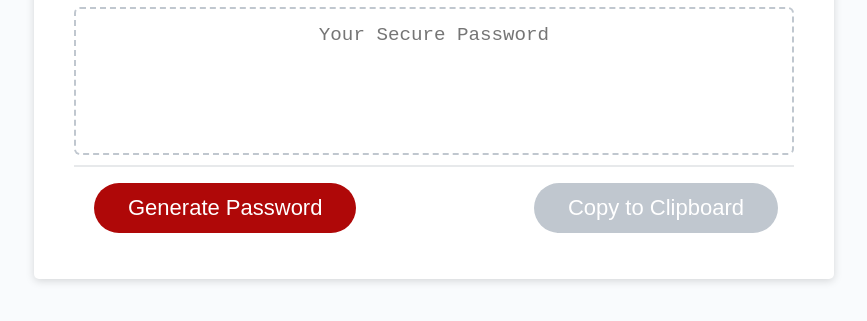
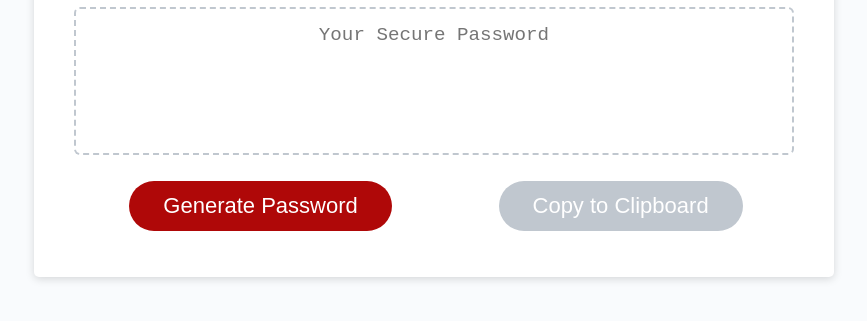
Before and after one commit to songwright/Password-Generator, a plain HTML site: page index.html in a window 1280 px wide. Shown: the part 241-562 px from the top of the page, without its empty margins (206-1073 px from the left). Drawn offline with Linux system fonts and the light colour scheme.

Commit message:
Added card footer style

```diff
--- a/style.css
+++ b/style.css
@@ -54,18 +54,24 @@ header {
   min-height: 100px;
 }
 
+.card-footer {
+  display: flex;
+  flex-wrap: wrap;
+  justify-content: space-around;
+}
+
 .card-footer::before {
-  content: " ";
+  /* content: " ";
   display: block;
   width: 100%;
   background: #e7e9eb;
-  height: 2px;
+  height: 2px; */
 }
 
 .card-footer::after {
-  content: " ";
+  /* content: " ";
   display: block;
-  clear: both;
+  clear: both; */
 }
 
 .btn {
@@ -90,7 +96,7 @@ button[disabled] {
 }
 
 .float-right {
-  float: right;
+  /* float: right; */
 }
 
 #password {
```
